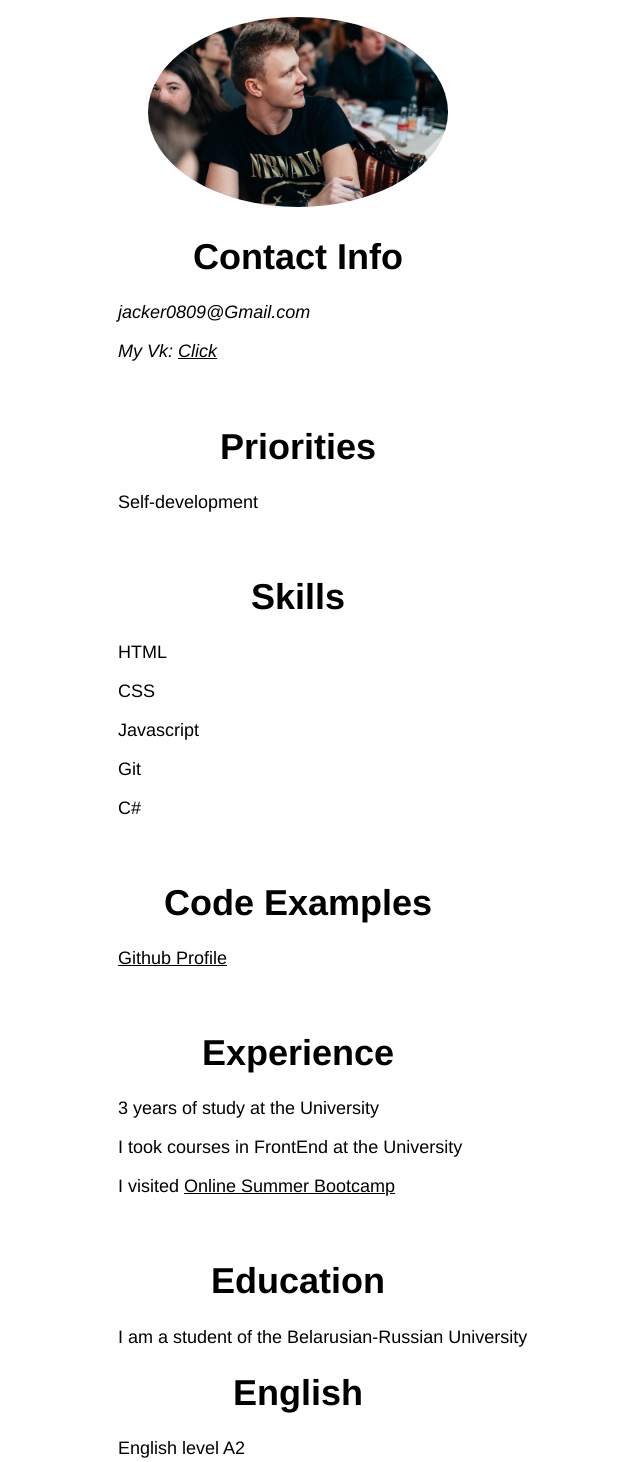
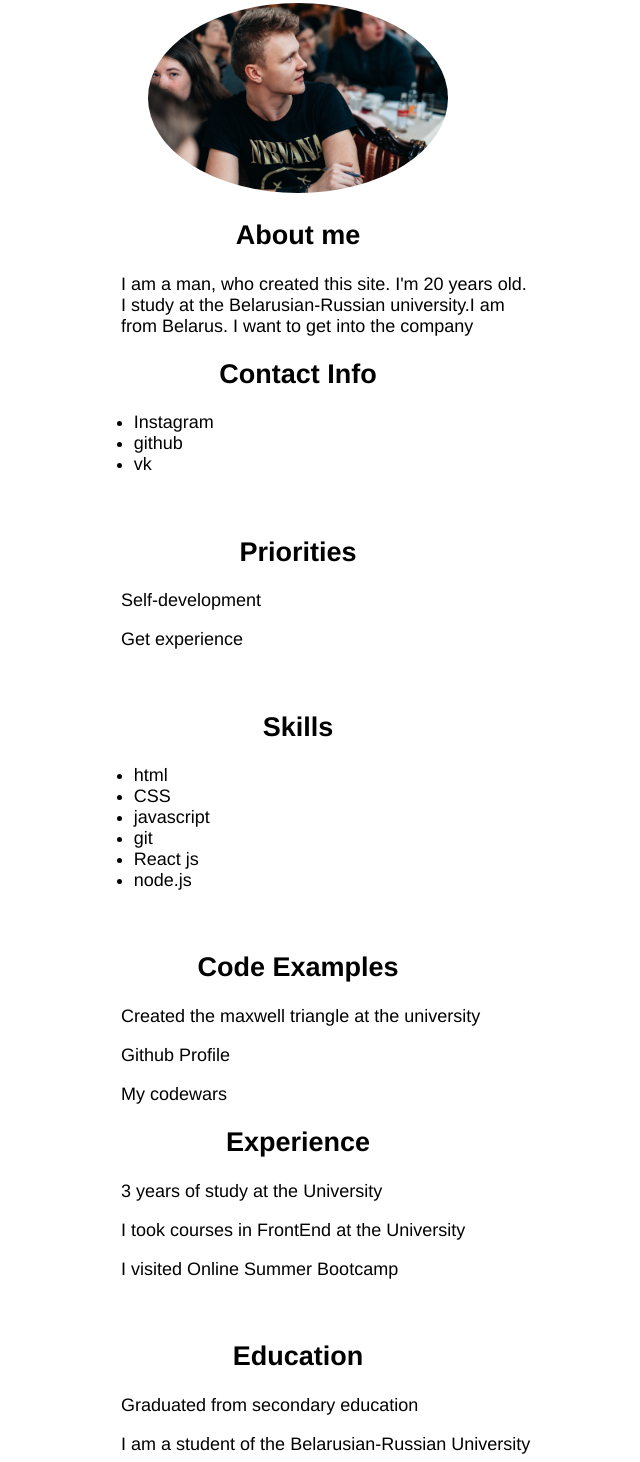
Before and after one commit to jackerbro/rsschool-cv, a plain HTML site: page index.html in a window 1280 px wide. Shown: the part 81-1543 px from the top of the page, without its empty margins (342-982 px from the left). Drawn offline with Linux system fonts and the light colour scheme.

Commit message:
fix: change html and css file

```diff
--- a/index.html
+++ b/index.html
@@ -7,50 +7,83 @@
     <link rel="stylesheet" href="style.css">
 </head>
 <body>
-    <main>
+<main>
 
-        <h1>Evgeni Korotkevich</h1>
-        <div class="photo">
-          <img class="avatar" src="img/q86blmZe28s.jpg" alt="My Photo">
+    <section class="container">
+        <h1>Evgeni Korotkevich
+            <time datetime=" 2021-03-07">(2000-09-08)</time>
+        </h1>
+        <div class="container__photo">
+            <img class="avatar" src="img/q86blmZe28s.jpg" alt="My Photo">
         </div>
+    </section>
+    <section class="container">
+        <h2>About me</h2>
+        <p>I am a man, who created this site. I'm 20 years old. <br>
+            I study at the Belarusian-Russian university.I am <br>
+            from Belarus. I want to get into the company</p>
+    </section>
+    <section class="container">
+        <h2>Contact Info</h2>
+        <ul>
+            <a href="https://www.instagram.com/jackerbro/" target="_blank">
+                <li>Instagram</li>
+            </a>
+            <a href="https://github.com/jackerbro" target="_blank">
+                <li>github</li>
+            </a>
+            <a href="https://vk.com/jackerok" target="_blank">
+                <li>vk</li>
+            </a>
+        </ul>
+        <br>
+    </section>
+    <section class="container">
+        <h2>Priorities</h2>
+        <p><i class="far fa-star"></i> Self-development</p>
+        <p><i class="far fa-star"></i> Get experience</p>
+        <br>
+    </section>
+    <section class="container">
+        <h2>Skills</h2>
+        <ul>
+            <li class="item">html</li>
+            <li class="item">CSS</li>
+            <li class="item">javascript</li>
+            <li class="item">git</li>
+            <li class="item">React js</li>
+            <li class="item">node.js</li>
+        </ul>
+        <br>
+    </section>
+    <section class="container">
+        <h2>Code Examples</h2>
+        <p>Created the maxwell triangle at the university</p>
+        <p title="link"><i class="fas fa-link"></i> <a href="https://github.com/jackerbro">Github Profile</a></p>
+        <a href="https://www.codewars.com/users/jackerbro"><p>My codewars</p></a>
+    </section>
+    <section class="container">
+        <h2>Experience</h2>
 
-        <div>
-        <h1>Contact Info</h1>
-        <p><i class="far fa-envelope">jacker0809@Gmail.com</i></p>
-        <p><i class="fas fa-mobile-alt">My Vk: <a href="https://vk.com/jackerok">Click</a></i></p>
-        <br>
-        </div>
-
-        <div>
-        <h1>Priorities</h1>
-        <p><i class="far fa-star"></i> Self-development</p>
-        <br>
-        </div>
-
-      <h1>Skills</h1>
-        <p><i class="far fa-check-square"></i> HTML</p>
-        <p><i class="far fa-check-square"></i> CSS</p>
-        <p><i class="far fa-check-square"></i> Javascript</p>
-        <p><i class="far fa-check-square"></i> Git</p>
-        <p><i class="far fa-check-square"></i> C#</p>
-        <br>
-
-      <h1>Code Examples</h1>
-        <p><i class="fas fa-link"></i> <a href="https://github.com/jackerbro">Github Profile</a></p>
-        <br>
-
-      <h1>Experience</h1>
         <p><i class="fas fa-chart-line"></i>3 years of study at the University</p>
         <p><i class="fas fa-chart-line"></i>I took courses in FrontEnd at the University</p>
-        <p><i class="fas fa-chart-line"></i>I visited <a href="https://community-z.com/events/online-summer-bootcamp">Online Summer Bootcamp</a></p>
+        <p><i class="fas fa-chart-line"></i>I visited <a href="https://community-z.com/events/online-summer-bootcamp">Online
+            Summer Bootcamp</a></p>
         <br>
-
-      <h1>Education</h1>
+    </section>
+    <section class="container">
+        <h2>Education</h2>
+        <p>Graduated from secondary education</p>
         <p><i class="fas fa-graduation-cap"></i>I am a student of the Belarusian-Russian University</p>
-
-      <h1>English</h1>
-        <p><i class="fas fa-certificate"></i> English level A2</p>
-
-    </main>
+    </section>
+    <section class="container">
+        <h2>English</h2>
+        <p><i class="fas fa-certificate"></i> English level A2+</p>
+        <p>I take Aspect courses: <a href="https://elt-aspect.by/">Link</a></p>
+    </section>
+</main>
+<footer class="footer">
+    <mark><a class="link" href="https://github.com/jackerbro">My github</a></mark>
+</footer>
 </body>
 </html>
--- a/style.css
+++ b/style.css
@@ -1,26 +1,45 @@
 body {
     display: flex;
     justify-content: center;
+    flex-direction: column;
     font-size: 18px;
     font-family: "Helvetica", "Arial", sans-serif;
 }
 
-  main {
+.footer {
     text-align: center;
-    width: 560px;
+}
+
+.link {
+    color: lightgrey;
+}
+
+.container {
+    text-align: center;
 }
 
 h1 {
     text-align: center;
 }
 
+ul {
+    text-align: left;
+    padding-left: 37%;
+
+}
+
+ul li {
+    text-align: left;
+}
+
 p {
     text-align: left;
-    padding-left: 100px;
+    padding-left: 36%;
 }
 
 a {
     color: black;
+    text-decoration: none;
 }
 
 .avatar {
@@ -30,3 +49,7 @@ body {
     height: 190px;
     border-radius: 50%;
 }
+
+a:hover {
+    color: lightgrey;
+}
```
Lines whose indentation alone changed are shown as unchanged.
